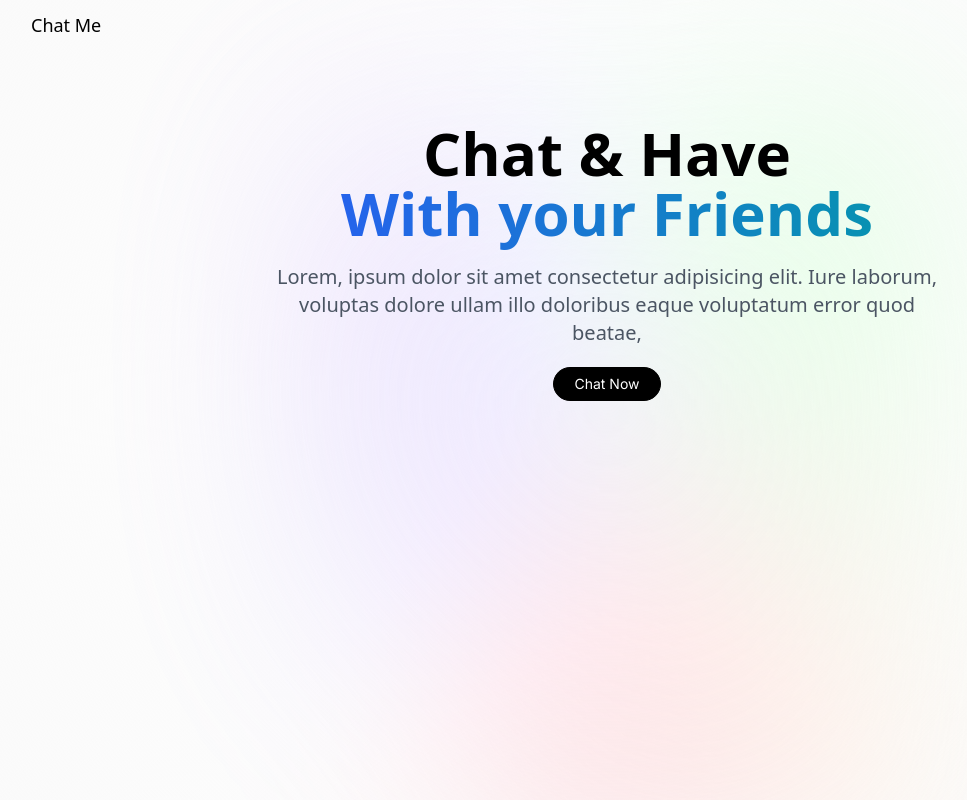
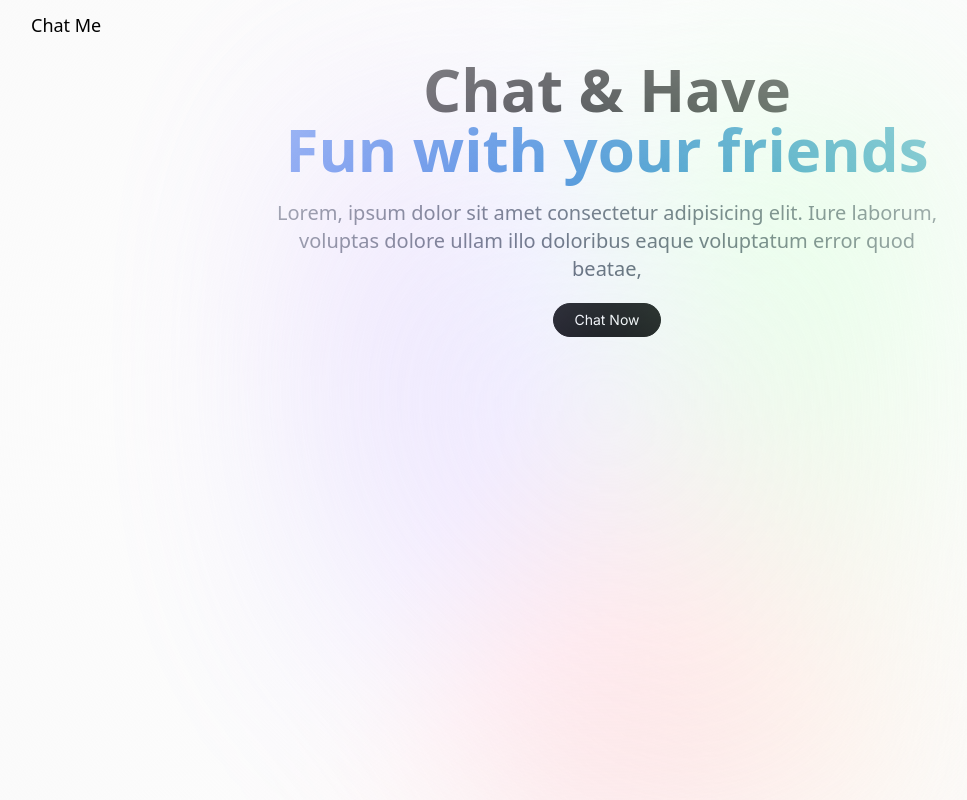
Before and after one commit to AmlrSF/FirebaseChat-app, a Next.js app: page / in a window 1280 px wide. Shown: the whole page, without its empty margins (33-1000 px from the left). Built offline with nearby package versions, Linux system fonts and the light colour scheme; no server answers.

Commit message:
chat-engine-configuration

```diff
--- a/app/dashboard/page.js
+++ b/app/dashboard/page.js
@@ -1,7 +1,8 @@
 'use client'
 import { UserAuth } from '@/context/authContext';
 import { useRouter } from 'next/navigation'
-import {useEffect} from 'react'
+import {ChatEngine} from 'react-chat-engine';
+
 const dashboard = () => {
     const {user} = UserAuth();
     const router = useRouter();
@@ -9,7 +10,13 @@ const dashboard = () => {
     if(user == null) return  router.push('/')
 
     return (
-        <div>Welcome {user?.displayName}</div>
+        <ChatEngine
+            height="calc(100vh - 50px)"
+            className='w-full'
+            projectId='9596ef84-1811-4e57-b649-e81b8921f532'
+            userName="."
+            userSecret="."
+        />
     )
 }
 
--- a/app/layout.js
+++ b/app/layout.js
@@ -14,7 +14,7 @@ const rootLayout = ({children}) => {
                 <div className='main'>
                     <div className='gradient' />
                 </div>
-                <main className='app'>
+                <main>
                     <Nav />
                     {children}
                 </main>
--- a/app/page.js
+++ b/app/page.js
@@ -15,7 +15,7 @@ const Home = () => {
         <h1 className="head_text text-center">
             Chat & Have
             <br className="max-md:hidden"/>
-            <span className="blue_gradient text-center">With your Friends</span>
+            <span className="blue_gradient text-center"> Fun with your friends</span>
         </h1>
         <p className="desc text-center">
             Lorem, ipsum dolor sit amet consectetur adipisicing
--- a/components/Nav.jsx
+++ b/components/Nav.jsx
@@ -15,7 +15,7 @@ const Nav = () => {
   }
 
   return (
-    <nav className="flex-between w-full mb-16 pt-3">
+    <nav className="flex-between w-full pt-3  max-w-7xl mx-auto sm:px-16 px-6 relative z-10">
       <Link href='/' className="flex gap-2 flex-center">
         <p className="text-[18px]">Chat Me</p>
       </Link>
--- a/package.json
+++ b/package.json
@@ -18,6 +18,7 @@
     "next": "13.4.12",
     "postcss": "8.4.27",
     "react": "18.2.0",
+    "react-chat-engine": "^1.11.28",
     "react-dom": "18.2.0",
     "tailwindcss": "3.3.3"
   }
```
Also changed, not shown: 1 other file (tests, documents, lock files or other folders).
